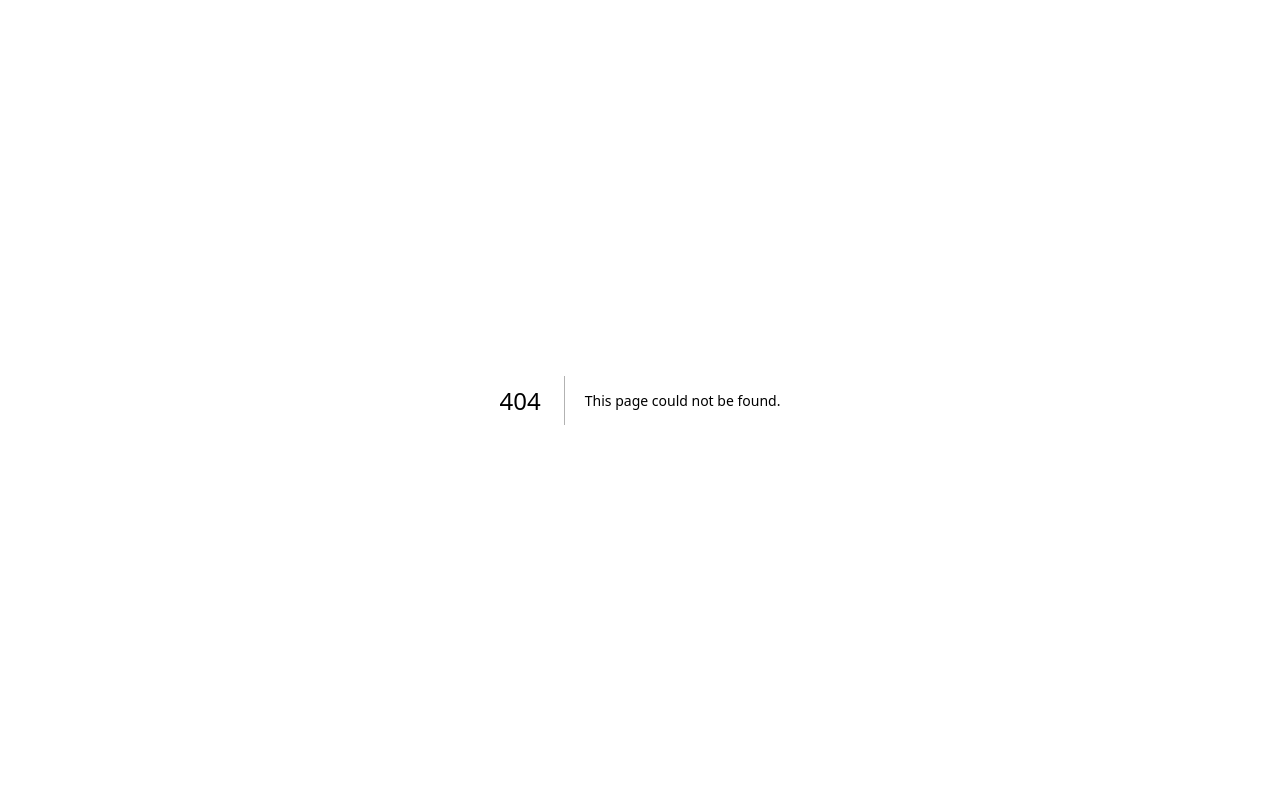
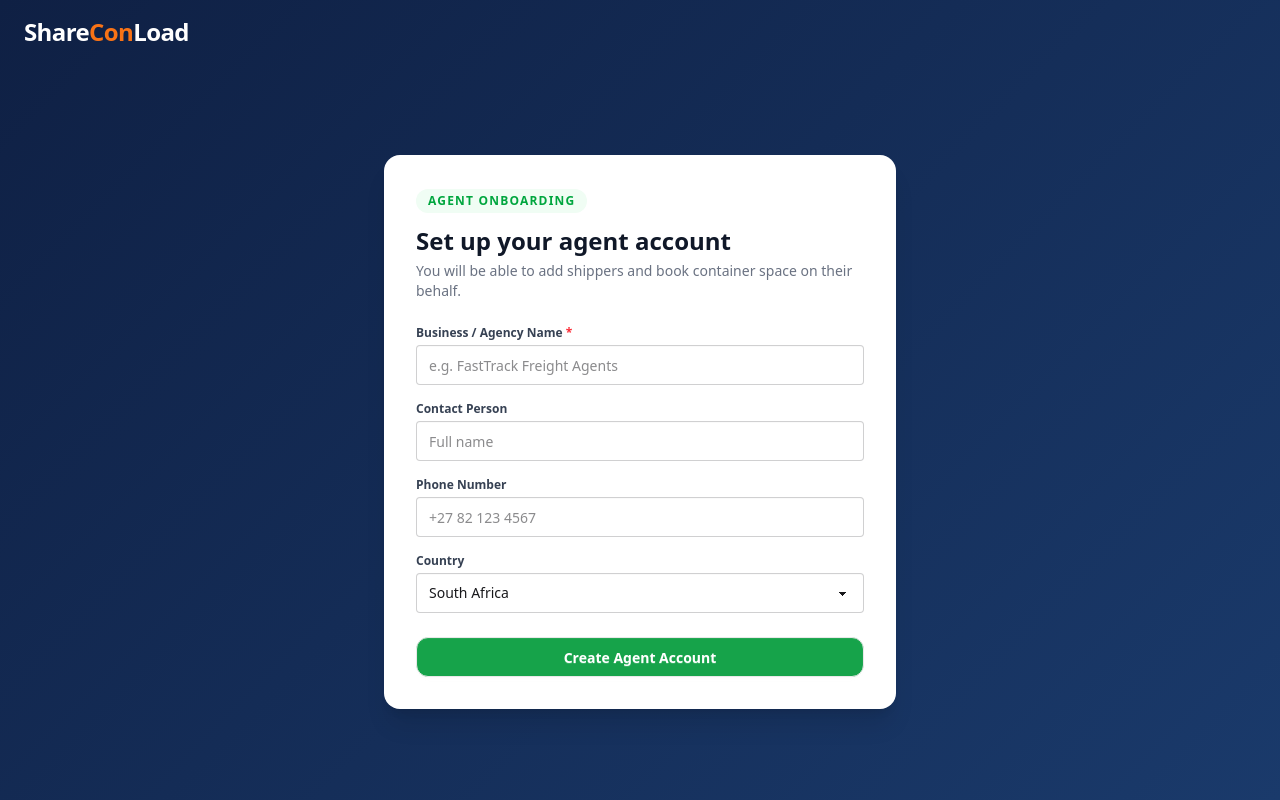
Before and after one commit to baloyiT/ShareConLoad, a Next.js app: page /onboarding/agent in a window 1280 px wide. Before the commit this address had no page. Built offline with nearby package versions, Linux system fonts and the light colour scheme.

Commit message:
feat: add agent card to onboarding and agent onboarding form

```diff
--- /dev/null
+++ b/app/onboarding/agent/page.tsx
@@ -0,0 +1,108 @@
+'use client';
+
+import Link from 'next/link';
+import { useActionState } from 'react';
+import { createAgentProfile } from '@/actions/agentActions';
+
+const COUNTRIES = [
+  'South Africa', 'Angola', 'Botswana', 'Cameroon', 'Congo', 'Egypt',
+  'Ethiopia', 'Ghana', 'India', 'Kenya', 'Malaysia', 'Mozambique',
+  'Namibia', 'Nigeria', 'Rwanda', 'Senegal', 'Tanzania', 'Uganda',
+  'United Arab Emirates', 'United Kingdom', 'United States', 'Zambia', 'Zimbabwe',
+].sort((a, b) => {
+  if (a === 'South Africa') return -1;
+  if (b === 'South Africa') return 1;
+  return a.localeCompare(b);
+});
+
+export default function AgentOnboardingPage() {
+  const [state, formAction, isPending] = useActionState(createAgentProfile, null);
+
+  return (
+    <div
+      className="min-h-screen flex flex-col"
+      style={{ background: 'linear-gradient(135deg, #0f2044 0%, #1a3a6b 100%)' }}
+    >
+      <nav className="flex items-center px-6 py-4">
+        <Link href="/onboarding" className="flex items-center gap-3">
+          <span className="text-2xl font-extrabold tracking-tight">
+            <span className="text-white">Share</span>
+            <span style={{ color: '#f97316' }}>Con</span>
+            <span className="text-white">Load</span>
+          </span>
+        </Link>
+      </nav>
+
+      <div className="flex-1 flex flex-col items-center justify-center px-4 py-12">
+        <div className="bg-white rounded-2xl shadow-xl p-8 w-full max-w-lg">
+          <div className="mb-6">
+            <span className="inline-block text-xs font-extrabold uppercase tracking-widest px-3 py-1 rounded-full bg-green-50 text-green-600 mb-3">
+              Agent Onboarding
+            </span>
+            <h1 className="text-2xl font-extrabold text-gray-900">Set up your agent account</h1>
+            <p className="text-gray-500 text-sm mt-1">
+              You will be able to add shippers and book container space on their behalf.
+            </p>
+          </div>
+
+          {state?.error && (
+            <div className="mb-4 rounded-xl border border-red-200 bg-red-50 px-4 py-3 text-sm text-red-700">
+              {state.error}
+            </div>
+          )}
+
+          <form action={formAction} className="flex flex-col gap-4">
+            <div>
+              <label className="block text-xs font-bold text-gray-700 mb-1">
+                Business / Agency Name <span className="text-red-500">*</span>
+              </label>
+              <input
+                name="business_name"
+                required
+                className="input input-bordered w-full text-sm"
+                placeholder="e.g. FastTrack Freight Agents"
+              />
+            </div>
+
+            <div>
+              <label className="block text-xs font-bold text-gray-700 mb-1">Contact Person</label>
+              <input
+                name="contact_person"
+                className="input input-bordered w-full text-sm"
+                placeholder="Full name"
+              />
+            </div>
+
+            <div>
+              <label className="block text-xs font-bold text-gray-700 mb-1">Phone Number</label>
+              <input
+                name="phone_number"
+                type="tel"
+                className="input input-bordered w-full text-sm"
+                placeholder="+27 82 123 4567"
+              />
+            </div>
+
+            <div>
+              <label className="block text-xs font-bold text-gray-700 mb-1">Country</label>
+              <select name="country" className="select select-bordered w-full text-sm">
+                {COUNTRIES.map((c) => (
+                  <option key={c} value={c}>{c}</option>
+                ))}
+              </select>
+            </div>
+
+            <button
+              type="submit"
+              disabled={isPending}
+              className="btn w-full text-white font-bold rounded-xl mt-2 hover:opacity-90 disabled:opacity-60"
+              style={{ backgroundColor: '#16a34a' }}
+            >
+              {isPending ? <span className="loading loading-spinner loading-sm" /> : 'Create Agent Account'}
+            </button>
+          </form>
+        </div>
+      </div>
+    </div>
+  );
+}
--- a/app/onboarding/page.tsx
+++ b/app/onboarding/page.tsx
@@ -1,7 +1,6 @@
 'use client';
 
 import Link from 'next/link';
-import Image from 'next/image';
 import { useRouter } from 'next/navigation';
 import { switchToCustomer } from '@/actions/operatorActions';
 
@@ -13,16 +12,16 @@ export default function OnboardingPage() {
       className="min-h-screen flex flex-col"
       style={{ background: 'linear-gradient(135deg, #0f2044 0%, #1a3a6b 100%)' }}
     >
-      {/* Nav */}
       <nav className="flex items-center px-6 py-4">
         <Link href="/" className="flex items-center gap-3">
           <span className="text-2xl font-extrabold tracking-tight">
-            <span className="text-white">Share</span><span style={{ color: '#f97316' }}>Con</span><span className="text-white">Load</span>
+            <span className="text-white">Share</span>
+            <span style={{ color: '#f97316' }}>Con</span>
+            <span className="text-white">Load</span>
           </span>
         </Link>
       </nav>
 
-      {/* Content */}
       <div className="flex-1 flex flex-col items-center justify-center px-4 py-12">
         <h1 className="text-2xl sm:text-3xl font-extrabold text-white text-center mb-2">
           How would you like to use ShareConLoad?
@@ -31,21 +30,16 @@ export default function OnboardingPage() {
           You can switch roles any time after setup.
         </p>
 
-        <div className="grid grid-cols-1 sm:grid-cols-2 gap-6 w-full max-w-2xl">
+        <div className="grid grid-cols-1 sm:grid-cols-3 gap-6 w-full max-w-3xl">
 
           {/* Operator card */}
           <div className="bg-white rounded-2xl shadow-xl p-8 flex flex-col gap-4">
-            <div
-              className="w-12 h-12 rounded-xl flex items-center justify-center text-2xl"
-              style={{ backgroundColor: '#fff7ed' }}
-            >
+            <div className="w-12 h-12 rounded-xl flex items-center justify-center text-2xl" style={{ backgroundColor: '#fff7ed' }}>
               🚢
             </div>
             <div>
               <h2 className="text-lg font-extrabold text-gray-800">I Have Container Space</h2>
-              <p className="text-gray-500 text-sm mt-1">
-                List available container space and earn from unused capacity
-              </p>
+              <p className="text-gray-500 text-sm mt-1">List available container space and earn from unused capacity</p>
             </div>
             <button
               onClick={() => router.push('/onboarding/operator')}
@@ -58,17 +52,12 @@ export default function OnboardingPage() {
 
           {/* Shipper card */}
           <div className="bg-white rounded-2xl shadow-xl p-8 flex flex-col gap-4">
-            <div
-              className="w-12 h-12 rounded-xl flex items-center justify-center text-2xl"
-              style={{ backgroundColor: '#fff7ed' }}
-            >
+            <div className="w-12 h-12 rounded-xl flex items-center justify-center text-2xl" style={{ backgroundColor: '#fff7ed' }}>
               📦
             </div>
             <div>
               <h2 className="text-lg font-extrabold text-gray-800">I Need Container Space</h2>
-              <p className="text-gray-500 text-sm mt-1">
-                Book container space for your cargo quickly and securely
-              </p>
+              <p className="text-gray-500 text-sm mt-1">Book container space for your cargo quickly and securely</p>
             </div>
             <form action={switchToCustomer}>
               <button
@@ -81,6 +70,24 @@ export default function OnboardingPage() {
             </form>
           </div>
 
+          {/* Agent card */}
+          <div className="bg-white rounded-2xl shadow-xl p-8 flex flex-col gap-4">
+            <div className="w-12 h-12 rounded-xl flex items-center justify-center text-2xl" style={{ backgroundColor: '#f0fdf4' }}>
+              🤝
+            </div>
+            <div>
+              <h2 className="text-lg font-extrabold text-gray-800">I Am a Freight Agent</h2>
+              <p className="text-gray-500 text-sm mt-1">Manage shippers, book space on their behalf, and coordinate cargo</p>
+            </div>
+            <button
+              onClick={() => router.push('/onboarding/agent')}
+              className="btn w-full text-white font-bold rounded-xl mt-auto hover:opacity-90"
+              style={{ backgroundColor: '#16a34a' }}
+            >
+              Join as Agent
+            </button>
+          </div>
+
         </div>
       </div>
     </div>
```
